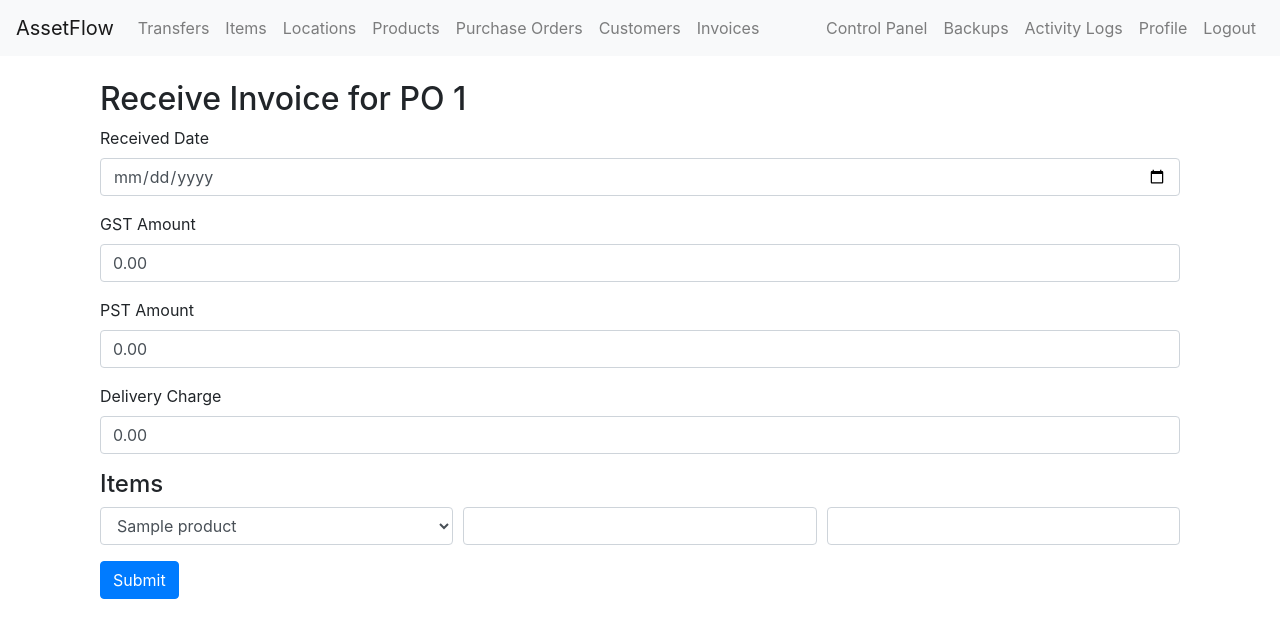
After one commit to 0xCarti/InvoiceManager, a Flask app: page /purchase_orders/1/receive in a window 1280 px wide. The commit adds this page. Shown: the top 638 px of the page. Run offline with Flask 3, Linux system fonts and the light colour scheme; a user stored in the database is signed in; tables that the repository leaves empty hold one stand-in row (values such as "Sample post"); parts of the project's set-up code (start-up, migrations or seed data) failed here and were passed over; some libraries are stand-ins or nearby versions.

Commit message:
Add purchase order and invoice receiving

```diff
--- a/app/__init__.py
+++ b/app/__init__.py
@@ -90,7 +90,7 @@ def create_app(args: list):
 
     with app.app_context():
         from app.routes import auth_routes
-        from app.routes.routes import main, location, item, transfer, customer, invoice, product, report
+        from app.routes.routes import main, location, item, transfer, customer, invoice, product, report, purchase
         from app.routes.auth_routes import auth, admin
         from app.models import User
 
@@ -103,6 +103,7 @@ def create_app(args: list):
         app.register_blueprint(customer)
         app.register_blueprint(invoice)
         app.register_blueprint(product)
+        app.register_blueprint(purchase)
         app.register_blueprint(report)
 
         db.create_all()
--- a/app/forms.py
+++ b/app/forms.py
@@ -27,7 +27,7 @@ from wtforms.validators import (
 )
 from wtforms.widgets import CheckboxInput, ListWidget
 
-from app.models import Item, Location
+from app.models import Item, Location, Product, Customer
 
 
 class LoginForm(FlaskForm):
@@ -164,3 +164,43 @@ class CreateBackupForm(FlaskForm):
 class RestoreBackupForm(FlaskForm):
     file = FileField('Backup File', validators=[FileRequired()])
     submit = SubmitField('Restore')
+
+
+class POItemForm(FlaskForm):
+    product = SelectField('Product', coerce=int)
+    quantity = DecimalField('Quantity', validators=[InputRequired()])
+
+
+class PurchaseOrderForm(FlaskForm):
+    vendor = SelectField('Vendor', coerce=int, validators=[DataRequired()])
+    order_date = DateField('Order Date', validators=[DataRequired()])
+    expected_date = DateField('Expected Delivery Date', validators=[DataRequired()])
+    delivery_charge = DecimalField('Delivery Charge', validators=[Optional()], default=0)
+    items = FieldList(FormField(POItemForm), min_entries=1)
+    submit = SubmitField('Submit')
+
+    def __init__(self, *args, **kwargs):
+        super(PurchaseOrderForm, self).__init__(*args, **kwargs)
+        self.vendor.choices = [(c.id, f"{c.first_name} {c.last_name}") for c in Customer.query.all()]
+        for item_form in self.items:
+            item_form.product.choices = [(p.id, p.name) for p in Product.query.all()]
+
+
+class InvoiceItemReceiveForm(FlaskForm):
+    product = SelectField('Product', coerce=int)
+    quantity = DecimalField('Quantity', validators=[InputRequired()])
+    cost = DecimalField('Cost', validators=[InputRequired()])
+
+
+class ReceiveInvoiceForm(FlaskForm):
+    received_date = DateField('Received Date', validators=[DataRequired()])
+    gst = DecimalField('GST Amount', validators=[Optional()], default=0)
+    pst = DecimalField('PST Amount', validators=[Optional()], default=0)
+    delivery_charge = DecimalField('Delivery Charge', validators=[Optional()], default=0)
+    items = FieldList(FormField(InvoiceItemReceiveForm), min_entries=1)
+    submit = SubmitField('Submit')
+
+    def __init__(self, *args, **kwargs):
+        super(ReceiveInvoiceForm, self).__init__(*args, **kwargs)
+        for item_form in self.items:
+            item_form.product.choices = [(p.id, p.name) for p in Product.query.all()]
--- a/app/routes/routes.py
+++ b/app/routes/routes.py
@@ -17,13 +17,26 @@ from app.forms import (
     SignupForm,
     LoginForm,
     InvoiceFilterForm,
+    PurchaseOrderForm,
+    ReceiveInvoiceForm,
 )
-from app.models import Location, Item, Transfer, TransferItem, Customer, Product, Invoice, InvoiceProduct
+from app.models import (
+    Location,
+    Item,
+    Transfer,
+    TransferItem,
+    Customer,
+    Product,
+    Invoice,
+    InvoiceProduct,
+    PurchaseOrder,
+    PurchaseOrderItem,
+    PurchaseInvoice,
+    PurchaseInvoiceItem,
+)
 from datetime import datetime
 from flask import Blueprint, render_template
 from app.forms import VendorInvoiceReportForm, ProductSalesReportForm
-from app.models import Customer, Invoice
-from app import db
 MAX_IMPORT_SIZE = 1024 * 1024
 ALLOWED_IMPORT_EXTENSIONS = {".txt"}
 
@@ -37,6 +50,7 @@ product = Blueprint('product', __name__)
 customer = Blueprint('customer', __name__)
 invoice = Blueprint('invoice', __name__)
 report = Blueprint('report', __name__)
+purchase = Blueprint('purchase', __name__)
 
 
 @main.route('/')
@@ -859,3 +873,81 @@ def product_sales_report():
         return render_template('report_product_sales_results.html', form=form, report=report_data)
 
     return render_template('report_product_sales.html', form=form)
+
+
+@purchase.route('/purchase_orders', methods=['GET'])
+@login_required
+def view_purchase_orders():
+    orders = PurchaseOrder.query.order_by(PurchaseOrder.order_date.desc()).all()
+    return render_template('purchase_orders/view_purchase_orders.html', orders=orders)
+
+
+@purchase.route('/purchase_orders/create', methods=['GET', 'POST'])
+@login_required
+def create_purchase_order():
+    form = PurchaseOrderForm()
+    if form.validate_on_submit():
+        po = PurchaseOrder(
+            vendor_id=form.vendor.data,
+            user_id=current_user.id,
+            order_date=form.order_date.data,
+            expected_date=form.expected_date.data,
+            delivery_charge=form.delivery_charge.data or 0.0,
+        )
+        db.session.add(po)
+        db.session.commit()
+
+        items = [key for key in request.form.keys() if key.startswith('items-') and key.endswith('-product')]
+        for field in items:
+            index = field.split('-')[1]
+            product_id = request.form.get(f'items-{index}-product', type=int)
+            quantity = request.form.get(f'items-{index}-quantity', type=float)
+            if product_id and quantity:
+                db.session.add(PurchaseOrderItem(purchase_order_id=po.id, product_id=product_id, quantity=quantity))
+
+        db.session.commit()
+        log_activity(f'Created purchase order {po.id}')
+        flash('Purchase order created successfully!', 'success')
+        return redirect(url_for('purchase.view_purchase_orders'))
+
+    return render_template('purchase_orders/create_purchase_order.html', form=form)
+
+
+@purchase.route('/purchase_orders/<int:po_id>/receive', methods=['GET', 'POST'])
+@login_required
+def receive_invoice(po_id):
+    po = db.session.get(PurchaseOrder, po_id)
+    if po is None:
+        abort(404)
+    form = ReceiveInvoiceForm()
+    if form.validate_on_submit():
+        invoice = PurchaseInvoice(
+            purchase_order_id=po.id,
+            user_id=current_user.id,
+            received_date=form.received_date.data,
+            gst=form.gst.data or 0.0,
+            pst=form.pst.data or 0.0,
+            delivery_charge=form.delivery_charge.data or 0.0,
+        )
+        db.session.add(invoice)
+        db.session.commit()
+
+        items = [key for key in request.form.keys() if key.startswith('items-') and key.endswith('-product')]
+        for field in items:
+            index = field.split('-')[1]
+            product_id = request.form.get(f'items-{index}-product', type=int)
+            quantity = request.form.get(f'items-{index}-quantity', type=float)
+            cost = request.form.get(f'items-{index}-cost', type=float)
+            if product_id and quantity is not None and cost is not None:
+                db.session.add(PurchaseInvoiceItem(invoice_id=invoice.id, product_id=product_id, quantity=quantity, cost=cost))
+                product = db.session.get(Product, product_id)
+                if product:
+                    product.quantity = (product.quantity or 0) + quantity
+                    product.cost = cost
+
+        db.session.commit()
+        log_activity(f'Received invoice {invoice.id} for PO {po.id}')
+        flash('Invoice received successfully!', 'success')
+        return redirect(url_for('purchase.view_purchase_orders'))
+
+    return render_template('purchase_orders/receive_invoice.html', form=form, po=po)
--- a/app/templates/base.html
+++ b/app/templates/base.html
@@ -56,6 +56,9 @@
                 <a class="nav-link" href="{{ url_for('product.view_products') }}">Products</a>
             </li>
             <li class="nav-item">
+                <a class="nav-link" href="{{ url_for('purchase.view_purchase_orders') }}">Purchase Orders</a>
+            </li>
+            <li class="nav-item">
                 <a class="nav-link" href="{{ url_for('customer.view_customers') }}">Customers</a>
             </li>
             <li class="nav-item">
--- /dev/null
+++ b/app/templates/purchase_orders/receive_invoice.html
@@ -0,0 +1,34 @@
+{% extends 'base.html' %}
+{% block content %}
+<div class="container mt-4">
+    <h2>Receive Invoice for PO {{ po.id }}</h2>
+    <form method="POST">
+        {{ form.hidden_tag() }}
+        <div class="form-group">
+            {{ form.received_date.label(class="form-label") }}
+            {{ form.received_date(class="form-control") }}
+        </div>
+        <div class="form-group">
+            {{ form.gst.label(class="form-label") }}
+            {{ form.gst(class="form-control") }}
+        </div>
+        <div class="form-group">
+            {{ form.pst.label(class="form-label") }}
+            {{ form.pst(class="form-control") }}
+        </div>
+        <div class="form-group">
+            {{ form.delivery_charge.label(class="form-label") }}
+            {{ form.delivery_charge(class="form-control") }}
+        </div>
+        <h4>Items</h4>
+        {% for item in form.items %}
+        <div class="form-row">
+            <div class="col">{{ item.product(class="form-control") }}</div>
+            <div class="col">{{ item.quantity(class="form-control") }}</div>
+            <div class="col">{{ item.cost(class="form-control") }}</div>
+        </div>
+        {% endfor %}
+        <button type="submit" class="btn btn-primary mt-3">Submit</button>
+    </form>
+</div>
+{% endblock %}
```
Also changed, not shown: app/models.py (+48 -0 lines), app/templates/purchase_orders/create_purchase_order.html (added, +33 -0 lines), app/templates/purchase_orders/view_purchase_orders.html (added, +33 -0 lines), tests/test_purchase_flow.py (added, +52 -0 lines).
